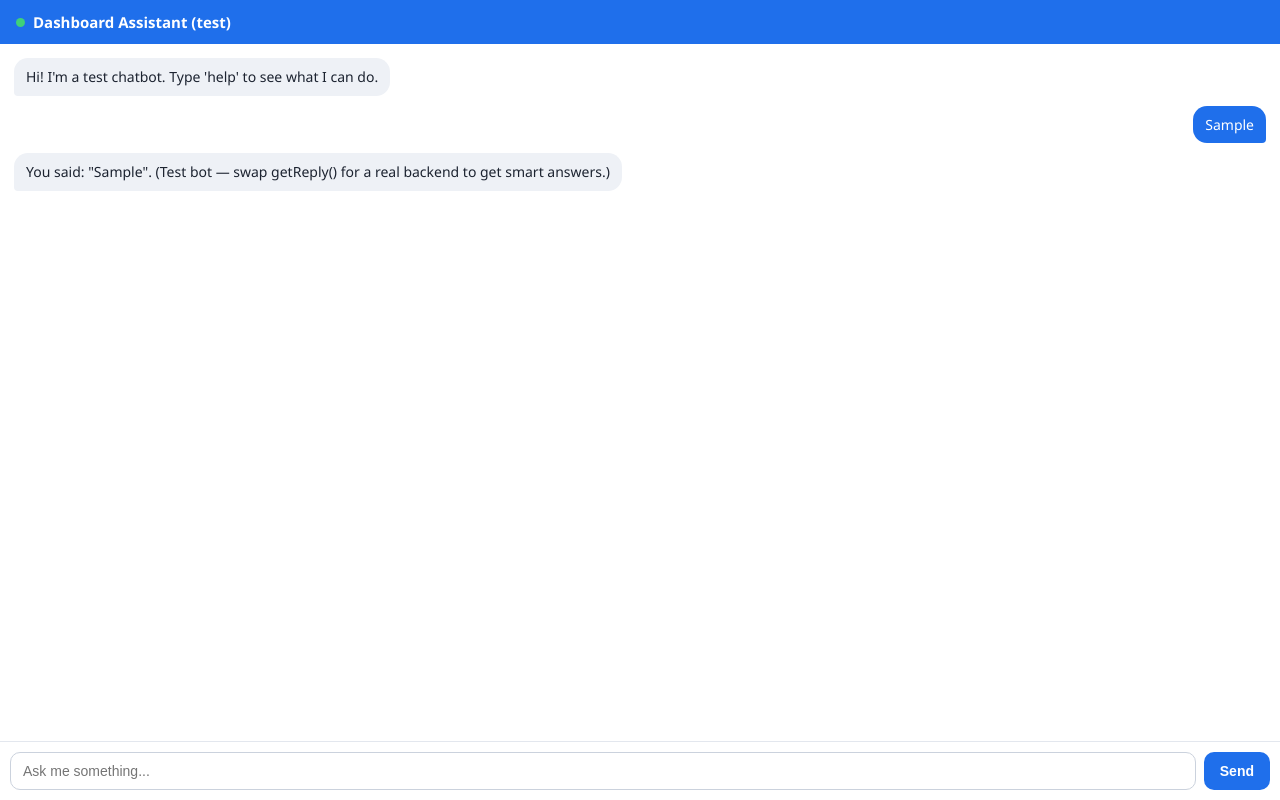
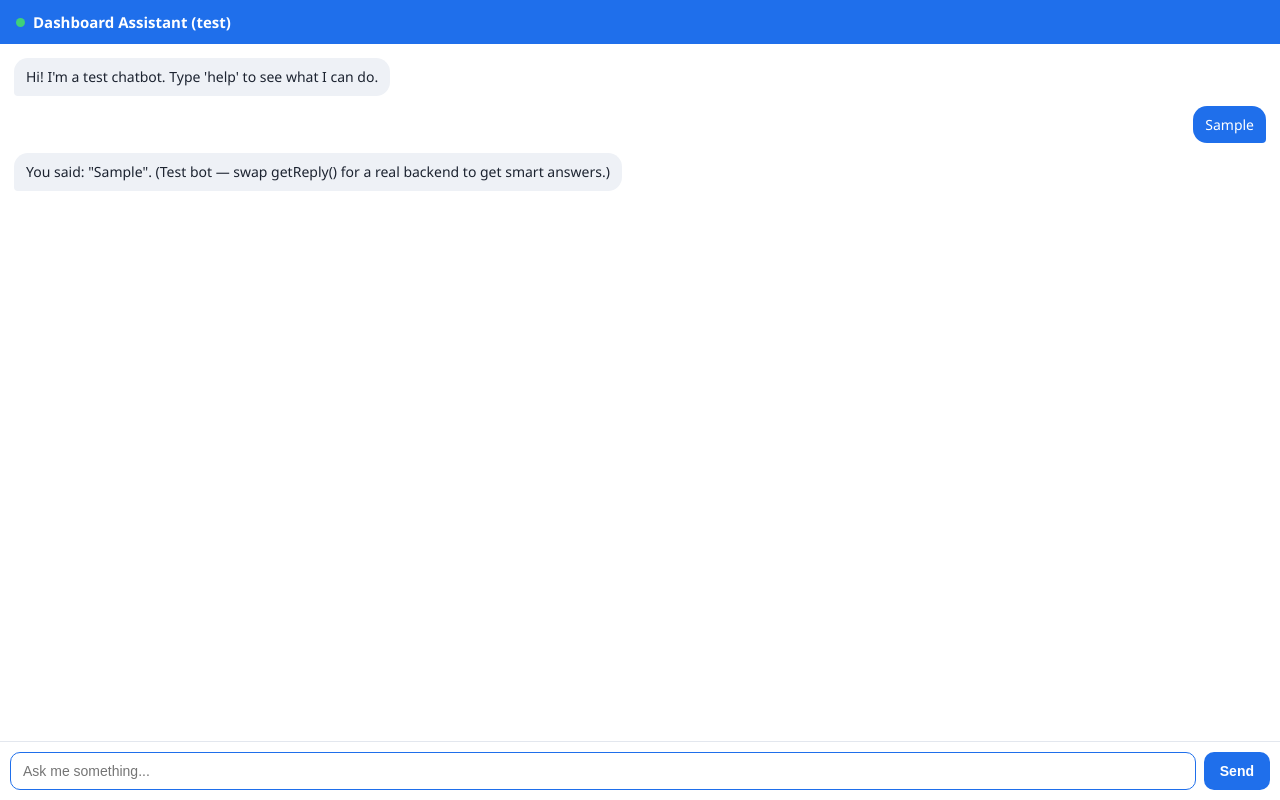
Before and after one commit to BAZICApps/chatbottest, a plain HTML site: page index.html in a window 1280 px wide. Both pictures are taken after typing "Sample" into the empty fields and a click on the button "Send". Drawn offline with Linux system fonts and the light colour scheme.

Commit message:
Update index.html

```diff
--- a/index.html
+++ b/index.html
@@ -49,17 +49,17 @@
     <div class="chat__header"><span class="dot"></span> Dashboard Assistant (test)</div>
     <div class="chat__log" id="log"></div>
     <div class="typing" id="typing"></div>
-    <form class="chat__form" id="form" autocomplete="off">
+    <div class="chat__form">
       <input class="chat__input" id="input" placeholder="Ask me something..." />
-      <button class="chat__send" type="submit">Send</button>
-    </form>
+      <button class="chat__send" type="button" id="send">Send</button>
+    </div>
   </div>
 
 <script>
   // ---- Simple rule-based test bot. Replace getReply() with a real API call later. ----
   const log = document.getElementById("log");
   const typing = document.getElementById("typing");
-  const form = document.getElementById("form");
+  const sendBtn = document.getElementById("send");
   const input = document.getElementById("input");
 
   function addMsg(text, who) {
@@ -90,14 +90,21 @@
     }, 500);
   }
 
-  form.addEventListener("submit", (e) => {
-    e.preventDefault();
+  function send() {
     const text = input.value.trim();
     if (!text) return;
     addMsg(text, "user");
     input.value = "";
+    input.focus();
     botRespond(text);
+  }
+
+  sendBtn.addEventListener("click", send);
+  input.addEventListener("keydown", (e) => {
+    if (e.key === "Enter") { e.preventDefault(); send(); }
   });
+  // make sure the first click into the visual focuses the input
+  input.addEventListener("click", () => input.focus());
 
   // greeting
   addMsg("Hi! I'm a test chatbot. Type 'help' to see what I can do.", "bot");
```
